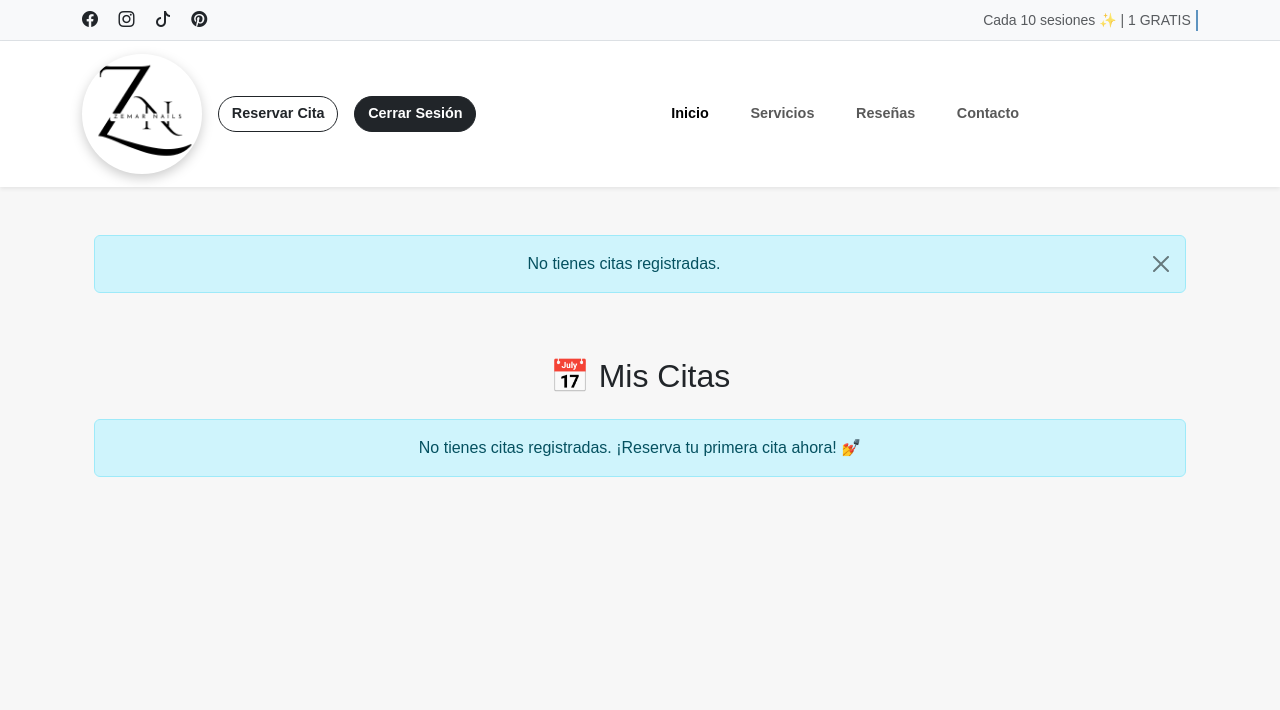
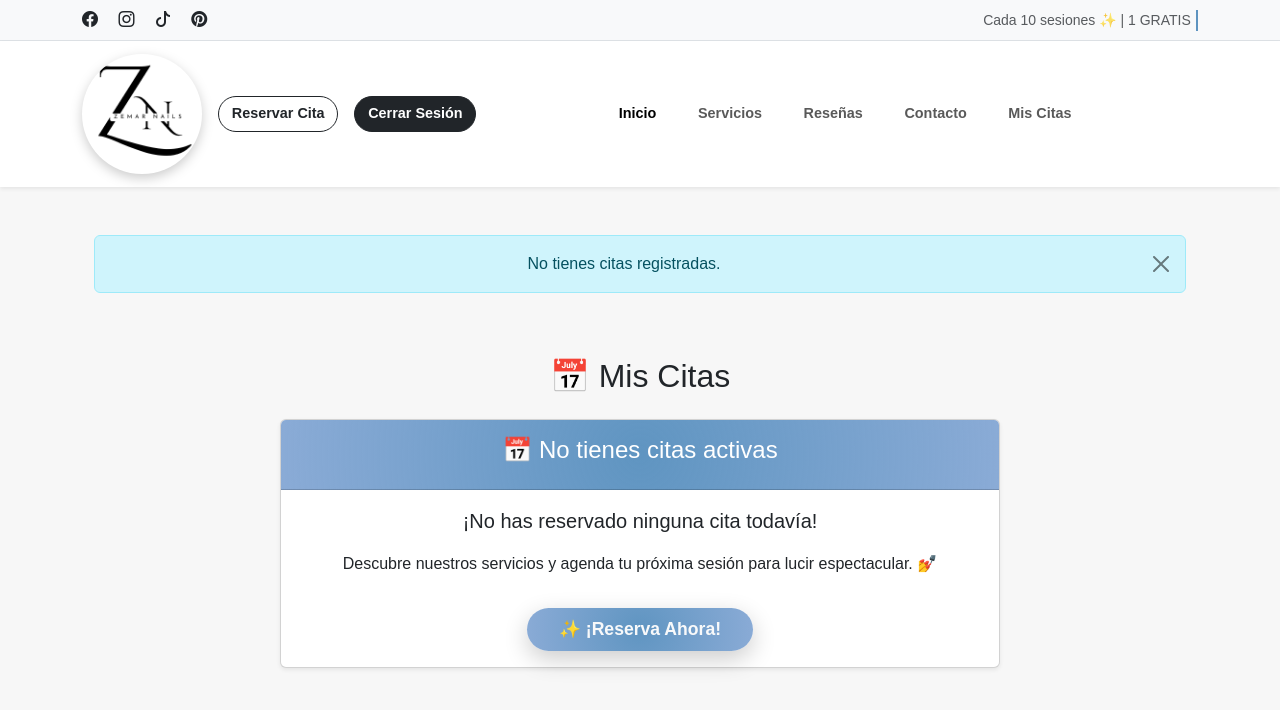
Before and after one commit to AmeriK88/ZN-NAILS, a Django app: page /appointments/my/ in a window 1280 px wide. Shown: the top 710 px of the page. Run offline with Django 5.2, Linux system fonts and the light colour scheme; the visitor is signed in with stand-in values (Sample User, id 1); data that the repository does not hold is empty; some libraries are stand-ins or nearby versions.

Commit message:
Mew-feat: Implementación de aplicación servicios - vinculado de selección de servicio al formulario de reserva

```diff
--- a/appointments/templates/appointments/my_appointments.html
+++ b/appointments/templates/appointments/my_appointments.html
@@ -28,8 +28,22 @@
           {% endfor %}
       </div>
       {% else %}
-    <div class="alert alert-info text-center" role="alert">
-      No tienes citas registradas. ¡Reserva tu primera cita ahora! 💅
+      <!-- Tarjeta cuando no hay citas activas -->
+      <div class="row justify-content-center">
+          <div class="col-md-8">
+          <div class="card shadow-sm text-center">
+              <div class="card-header gradiente-header text-white">
+              <h4>📅 No tienes citas activas</h4>
+              </div>
+              <div class="card-body">
+              <p class="lead">¡No has reservado ninguna cita todavía!</p>
+              <p>Descubre nuestros servicios y agenda tu próxima sesión para lucir espectacular. 💅</p>
+              <a href="{% url 'book_appointment' %}" class="btn btn-reservar btn-lg mt-3">
+                  ✨ ¡Reserva Ahora!
+              </a>
+              </div>
+          </div>
+          </div>
       </div>
   {% endif %}
 </div>
--- a/appointments/views.py
+++ b/appointments/views.py
@@ -1,11 +1,21 @@
-from django.shortcuts import render, redirect
+from django.shortcuts import render, redirect, get_object_or_404
 from django.contrib.auth.decorators import login_required
 from .forms import AppointmentForm
 from .models import Appointment
 from django.contrib import messages
+from services.models import Service
 
 @login_required()
 def book_appointment(request):
+    service_id = request.GET.get('service_id')  # Capturamos el ID del servicio desde la URL
+
+    # Si hay un servicio, lo obtenemos
+    if service_id:
+        servicio = get_object_or_404(Service, id=service_id)
+        form = AppointmentForm(initial={'service': servicio})  # Preselecciona el servicio
+    else:
+        form = AppointmentForm()
+
     if request.method == 'POST':
         form = AppointmentForm(request.POST)
         if form.is_valid():
@@ -19,8 +29,6 @@ def book_appointment(request):
                 messages.error(request, f"Error al guardar la cita: {e}")
         else:
             messages.error(request, "Error al reservar la cita. Revisa los campos.")
-    else:
-        form = AppointmentForm()
 
     return render(request, 'appointments/book_appointment.html', {'form': form})
 
--- a/services/models.py
+++ b/services/models.py
@@ -3,7 +3,7 @@ from django.db import models
 class Service(models.Model):
     nombre = models.CharField(max_length=100)
     descripcion = models.TextField()
-    imagen = models.ImageField(upload_to='services/', null=True, blank=True)
+    imagen = models.ImageField(upload_to='static/imagenes/', null=True, blank=True)
     precio = models.DecimalField(max_digits=6, decimal_places=2)
     duracion = models.PositiveIntegerField(help_text="Duración en minutos")
     disponible = models.BooleanField(default=True)
--- a/services/views.py
+++ b/services/views.py
@@ -3,4 +3,4 @@ from .models import Service
 
 def lista_servicios(request):
     servicios = Service.objects.filter(disponible=True)
-    return render(request, 'services/lista_servicios.html', {'servicios': servicios})
+    return render(request, 'services/service_list.html', {'servicios': servicios})
--- a/templates/base.html
+++ b/templates/base.html
@@ -85,9 +85,15 @@
             <div class="collapse navbar-collapse justify-content-center" id="navbarMenu">
                 <ul class="navbar-nav mx-auto mb-2 mb-lg-0">
                     <li class="nav-item"><a class="nav-link active" href="/">Inicio</a></li>
-                    <li class="nav-item"><a class="nav-link" href="#">Servicios</a></li>
+                    <li class="nav-item"><a class="nav-link" href="{% url 'lista_servicios' %}">Servicios</a></li>
                     <li class="nav-item"><a class="nav-link" href="#">Reseñas</a></li>
                     <li class="nav-item"><a class="nav-link" href="#">Contacto</a></li>
+
+                    {% if user.is_authenticated %}
+                        <li class="nav-item">
+                            <a class="nav-link" href="{% url 'my_appointments' %}">Mis Citas</a>
+                        </li>
+                    {% endif %}
                 </ul>
             </div>
         </div>
```
Also changed, not shown: services/templates/services/lista_servicios.html (deleted, +0 -25 lines), services/templates/services/service_list.html (added, +37 -0 lines), services/nails_4.jpeg (deleted). Lines whose indentation alone changed are shown as unchanged.
